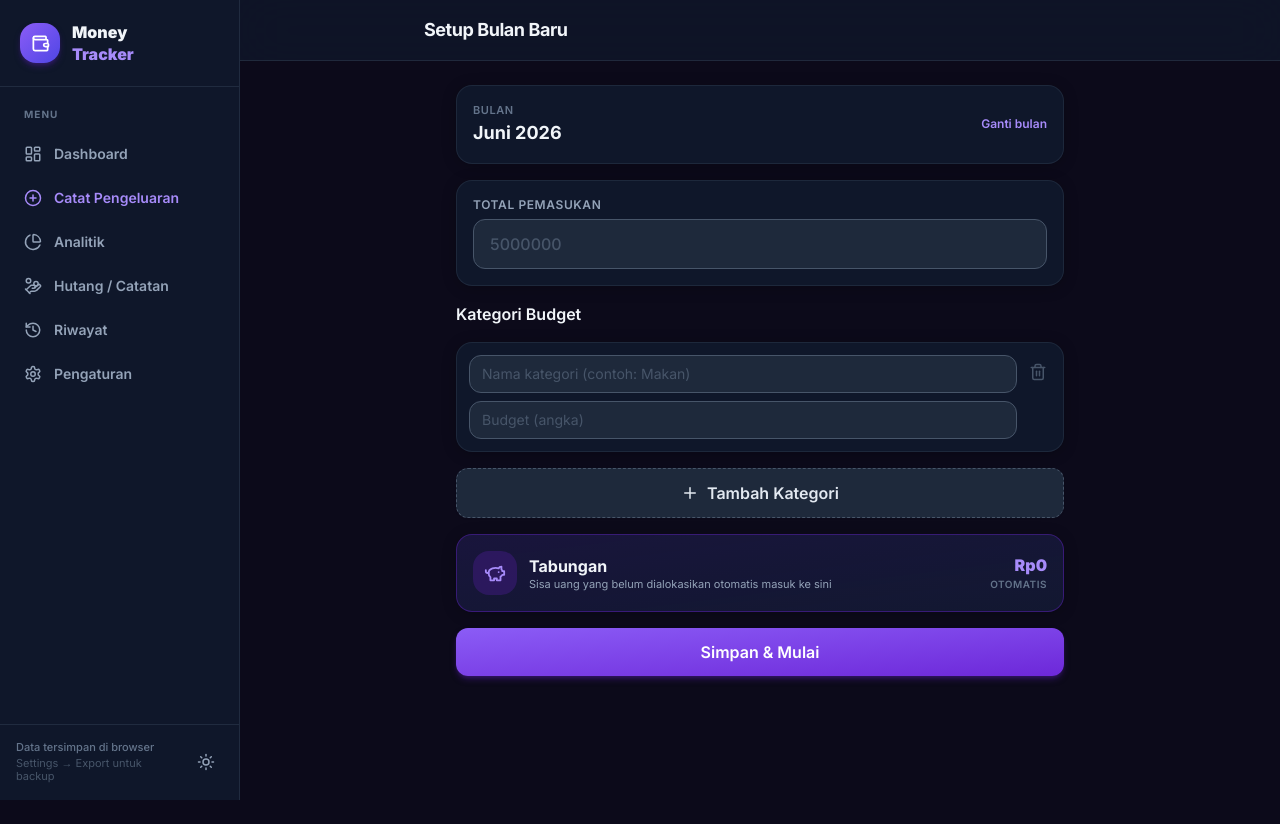
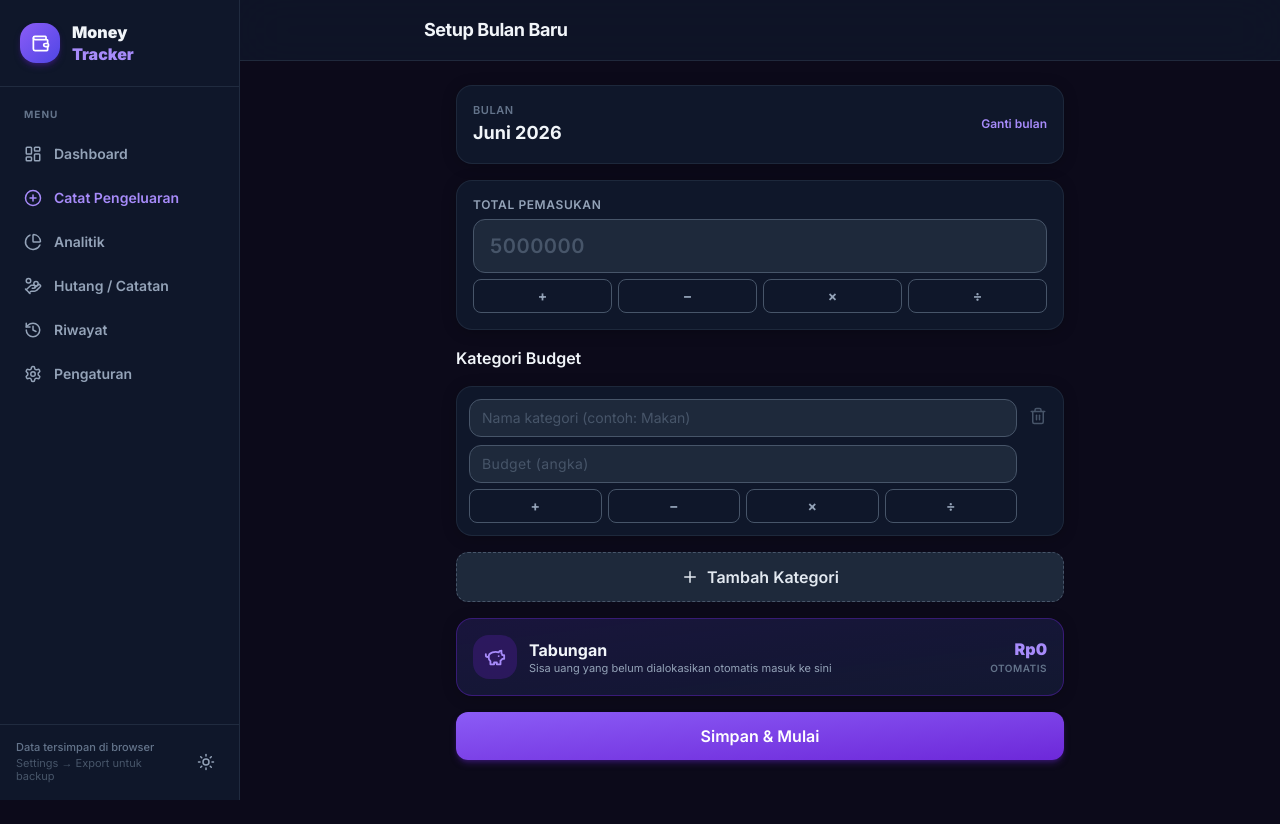
Before and after one commit to dimxdev/money-management-monthly, a React (Vite) app: page /setup in a window 1280 px wide. Before the commit the page ends 800 px from the top, so only its background shows below. Built offline with nearby package versions, Linux system fonts and the light colour scheme.

Commit message:
nambah operasi matematika di setiap form angka

```diff
--- /dev/null
+++ b/src/components/ui/AmountInput.jsx
@@ -0,0 +1,66 @@
+import { evalAmount } from '../../utils/math'
+import { formatRupiah } from '../../utils/currency'
+
+const defaultInputCls = 'w-full border border-slate-200 dark:border-slate-600 rounded-xl px-4 py-3 text-xl font-semibold tracking-wide text-slate-800 dark:text-slate-100 bg-white dark:bg-slate-800 focus:outline-none focus:ring-2 focus:ring-violet-400 dark:placeholder:text-slate-600 dark:focus:bg-slate-700'
+
+export function AmountInput({
+  value,
+  onChange,
+  placeholder = '0',
+  inputClassName,
+  previewPrefix = '',
+  previewColor = 'violet',
+  onKeyDown,
+  autoFocus,
+}) {
+  const ev = evalAmount(value)
+  const hasOp = /[+\-]/.test(String(value).slice(1))
+
+  function appendOp(op) {
+    const v = String(value).trimEnd()
+    if (!v) return
+    if (/[+\-*/]$/.test(v)) onChange(v.slice(0, -1).trimEnd() + ` ${op} `)
+    else onChange(v + ` ${op} `)
+  }
+
+  const previewCls = previewColor === 'emerald'
+    ? 'text-sm font-medium pl-1 text-emerald-500 dark:text-emerald-400'
+    : 'text-sm font-medium pl-1 text-violet-500 dark:text-violet-400'
+
+  return (
+    <div className="flex flex-col gap-1.5">
+      <input
+        className={inputClassName ?? defaultInputCls}
+        type="text"
+        inputMode="numeric"
+        placeholder={placeholder}
+        value={value}
+        onChange={e => { if (/^[0-9+\-*/\s]*$/.test(e.target.value)) onChange(e.target.value) }}
+        onKeyDown={onKeyDown}
+        autoFocus={autoFocus}
+      />
+      <div className="grid grid-cols-4 gap-1.5">
+        {[
+          { label: '+', op: '+', hover: 'hover:border-emerald-400 hover:text-emerald-600 dark:hover:border-emerald-600 dark:hover:text-emerald-400' },
+          { label: '−', op: '-', hover: 'hover:border-red-400 hover:text-red-500 dark:hover:border-red-600 dark:hover:text-red-400' },
+          { label: '×', op: '*', hover: 'hover:border-blue-400 hover:text-blue-600 dark:hover:border-blue-500 dark:hover:text-blue-400' },
+          { label: '÷', op: '/', hover: 'hover:border-amber-400 hover:text-amber-600 dark:hover:border-amber-500 dark:hover:text-amber-400' },
+        ].map(({ label, op, hover }) => (
+          <button
+            key={op}
+            type="button"
+            onClick={() => appendOp(op)}
+            className={`py-1.5 rounded-lg border border-slate-200 dark:border-slate-600 text-sm font-bold text-slate-500 dark:text-slate-400 active:scale-95 transition-all ${hover}`}
+          >
+            {label}
+          </button>
+        ))}
+      </div>
+      {!isNaN(ev) && ev > 0 && (
+        <p className={previewCls}>
+          {hasOp ? '= ' : ''}{previewPrefix}{formatRupiah(ev)}
+        </p>
+      )}
+    </div>
+  )
+}
--- a/src/pages/AddIncome.jsx
+++ b/src/pages/AddIncome.jsx
@@ -8,6 +8,8 @@ import { Button } from '../components/ui/Button'
 import { formatRupiah } from '../utils/currency'
 import { SAVINGS_ID } from '../utils/savings'
 import { toTitleCase } from '../utils/text'
+import { evalAmount } from '../utils/math'
+import { AmountInput } from '../components/ui/AmountInput'
 
 const NEW = '__new__'
 
@@ -28,7 +30,7 @@ export default function AddIncome() {
   const [newCatName, setNewCatName] = useState('')
   const [error, setError] = useState('')
 
-  const amountNum = Number(amount) || 0
+  const amountNum = evalAmount(amount) || 0
   const targetCat = categories.find(c => c.id === target)
 
   function handleSave() {
@@ -49,19 +51,7 @@ export default function AddIncome() {
       <Card className="p-4 flex flex-col gap-4">
         <div className="flex flex-col gap-1">
           <label className={labelCls}>Nominal Pemasukan</label>
-          <input
-            className={`${inputCls} text-xl font-semibold`}
-            type="number"
-            inputMode="numeric"
-            placeholder="0"
-            value={amount}
-            onChange={e => setAmount(e.target.value)}
-          />
-          {amountNum > 0 && (
-            <p className="text-sm text-emerald-500 dark:text-emerald-400 font-medium pl-1">
-              + {formatRupiah(amountNum)}
-            </p>
-          )}
+          <AmountInput value={amount} onChange={setAmount} previewColor="emerald" previewPrefix="+ " />
         </div>
 
         <div className="flex flex-col gap-1">
--- a/src/pages/BudgetSetup.jsx
+++ b/src/pages/BudgetSetup.jsx
@@ -9,6 +9,8 @@ import { Input } from '../components/ui/Input'
 import { formatRupiah } from '../utils/currency'
 import { SAVINGS_ID, makeSavingsCategory, isSavings } from '../utils/savings'
 import { toTitleCase } from '../utils/text'
+import { evalAmount } from '../utils/math'
+import { AmountInput } from '../components/ui/AmountInput'
 
 const MONTH_NAMES = [
   'Januari', 'Februari', 'Maret', 'April', 'Mei', 'Juni',
@@ -78,10 +80,10 @@ export default function BudgetSetup() {
     setError('')
   }, [monthId]) // eslint-disable-line react-hooks/exhaustive-deps
 
-  const incomeNum   = Number(income) || 0
-  const totalBudget = categories.reduce((sum, c) => sum + (Number(c.budget) || 0), 0)
-  // Sisa yang otomatis masuk ke Tabungan
-  const savingsBudget = Math.max(0, incomeNum - totalBudget)
+  const incomeNum   = evalAmount(income) || 0
+  const totalBudget = categories.reduce((sum, c) => sum + (evalAmount(c.budget) || 0), 0)
+  const carryOver   = !isEditing && prevRemaining > 0 ? prevRemaining : 0
+  const savingsBudget = Math.max(0, incomeNum - totalBudget) + carryOver
 
   function addCategory() {
     setCategories(prev => [...prev, { name: '', budget: '' }])
@@ -104,7 +106,7 @@ export default function BudgetSetup() {
     const userCategories = categories.map((c, i) => ({
       id: c.id ?? `cat_${Date.now()}_${i}`,
       name: toTitleCase(c.name),
-      budget: Number(c.budget) || 0,
+      budget: evalAmount(c.budget) || 0,
     }))
 
     // Tabungan selalu ada & otomatis menampung sisa, ditaruh paling akhir.
@@ -178,30 +180,24 @@ export default function BudgetSetup() {
         </Card>
 
         {/* Info sisa saldo bulan lalu — hanya saat membuat bulan baru & ada bulan sebelumnya */}
-        {prevMonth && !isEditing && (
+        {prevMonth && !isEditing && prevRemaining > 0 && (
           <div className="flex items-center gap-3 rounded-2xl border border-emerald-200/70 dark:border-emerald-800/50 bg-emerald-50/80 dark:bg-emerald-950/30 px-4 py-3">
             <div className="flex h-9 w-9 shrink-0 items-center justify-center rounded-xl bg-emerald-100 dark:bg-emerald-900/40">
               <Wallet size={18} className="text-emerald-600 dark:text-emerald-400" />
             </div>
             <p className="text-sm text-emerald-800 dark:text-emerald-300 leading-snug">
-              Sisa saldo kamu bulan lalu ({prevMonth.name}) adalah{' '}
+              Sisa saldo bulan lalu ({prevMonth.name}) sebesar{' '}
               <span className="font-bold">{formatRupiah(prevRemaining)}</span>
+              {' '}otomatis ditambahkan ke <span className="font-bold">Tabungan</span>.
             </p>
           </div>
         )}
 
         <Card className="p-4 flex flex-col gap-2">
-          <Input
-            label="Total Pemasukan"
-            type="number"
-            inputMode="numeric"
-            value={income}
-            onChange={e => setIncome(e.target.value)}
-            placeholder="5000000"
-          />
-          {incomeNum > 0 && (
-            <p className="text-sm text-violet-500 dark:text-violet-400 font-medium">{formatRupiah(incomeNum)}</p>
-          )}
+          <div className="flex flex-col gap-1.5">
+            <label className="text-xs font-semibold text-slate-500 dark:text-slate-400 uppercase tracking-wider">Total Pemasukan</label>
+            <AmountInput value={income} onChange={setIncome} placeholder="5000000" />
+          </div>
         </Card>
 
         <div className="flex items-center justify-between">
@@ -223,19 +219,13 @@ export default function BudgetSetup() {
                   value={cat.name}
                   onChange={e => updateCategory(i, 'name', e.target.value)}
                 />
-                <div className="flex flex-col gap-0.5">
-                  <input
-                    className={inlineCls}
-                    placeholder="Budget (angka)"
-                    type="number"
-                    inputMode="numeric"
-                    value={cat.budget}
-                    onChange={e => updateCategory(i, 'budget', e.target.value)}
-                  />
-                  {Number(cat.budget) > 0 && (
-                    <p className="text-xs text-violet-400 dark:text-violet-500 pl-1">{formatRupiah(Number(cat.budget))}</p>
-                  )}
-                </div>
+                <AmountInput
+                  value={cat.budget}
+                  onChange={v => updateCategory(i, 'budget', v)}
+                  placeholder="Budget (angka)"
+                  inputClassName={`${inlineCls} tracking-wide`}
+                  previewColor="violet"
+                />
               </div>
               <button
                 onClick={() => removeCategory(i)}
--- a/src/pages/Notes.jsx
+++ b/src/pages/Notes.jsx
@@ -7,6 +7,8 @@ import { Button } from '../components/ui/Button'
 import { formatRupiah } from '../utils/currency'
 import { formatDate } from '../utils/date'
 import { toTitleCase } from '../utils/text'
+import { evalAmount } from '../utils/math'
+import { AmountInput } from '../components/ui/AmountInput'
 
 const STORAGE_KEY = 'money-tracker-notes'
 const inputCls = 'w-full border border-slate-200 dark:border-slate-600 rounded-xl px-4 py-3 text-slate-800 dark:text-slate-100 bg-white dark:bg-slate-800 focus:outline-none focus:ring-2 focus:ring-violet-400 dark:placeholder:text-slate-600 dark:focus:bg-slate-700'
@@ -48,9 +50,10 @@ export default function Notes() {
   function handleSave() {
     setError('')
     if (!title.trim()) return setError('Judul / keterangan tidak boleh kosong.')
-    if (!amount || Number(amount) <= 0) return setError('Nominal tidak valid.')
+    const evaluated = evalAmount(amount)
+    if (isNaN(evaluated) || evaluated <= 0) return setError('Nominal tidak valid.')
 
-    const payload = { title: toTitleCase(title), amount: Number(amount), debtType: debtType ?? null }
+    const payload = { title: toTitleCase(title), amount: evaluated, debtType: debtType ?? null }
 
     if (editingId) {
       setNotes(prev => prev.map(n => (n.id === editingId ? { ...n, ...payload } : n)))
@@ -217,20 +220,11 @@ export default function Notes() {
 
               <div className="flex flex-col gap-1">
                 <label className="text-sm font-medium text-slate-700 dark:text-slate-300">Nominal</label>
-                <input
-                  className={`${inputCls} text-xl font-semibold`}
-                  type="number"
-                  inputMode="numeric"
-                  placeholder="0"
+                <AmountInput
                   value={amount}
-                  onChange={e => setAmount(e.target.value)}
+                  onChange={setAmount}
                   onKeyDown={e => e.key === 'Enter' && handleSave()}
                 />
-                {amount && Number(amount) > 0 && (
-                  <p className="text-sm text-violet-500 dark:text-violet-400 font-medium pl-1">
-                    {formatRupiah(Number(amount))}
-                  </p>
-                )}
               </div>
 
               {error && (
--- /dev/null
+++ b/src/utils/math.js
@@ -0,0 +1,29 @@
+// Evaluasi ekspresi dengan precedence: "50000+25000*2-10000/5" → 97000
+export function evalAmount(str) {
+  if (str === '' || str == null) return NaN
+  const cleaned = str.toString().replace(/\s/g, '').replace(/,/g, '')
+  if (!cleaned) return NaN
+  if (!/^[0-9][0-9+\-*/]*$/.test(cleaned)) return NaN
+  const tokens = cleaned.match(/[0-9]+|[+\-*/]/g)
+  if (!tokens) return NaN
+
+  // Pass 1: evaluasi * dan / langsung ke nums
+  const nums = [Number(tokens[0])]
+  const ops = []
+  for (let i = 1; i < tokens.length; i += 2) {
+    const op = tokens[i]
+    const n = Number(tokens[i + 1])
+    if (op === '*') {
+      nums[nums.length - 1] *= n
+    } else if (op === '/') {
+      if (n === 0) return NaN
+      nums[nums.length - 1] /= n
+    } else {
+      nums.push(n)
+      ops.push(op)
+    }
+  }
+
+  // Pass 2: evaluasi + dan -
+  return ops.reduce((acc, op, i) => op === '+' ? acc + nums[i + 1] : acc - nums[i + 1], nums[0])
+}
```
Also changed, not shown: src/pages/AddExpense.jsx (+9 -17 lines).
